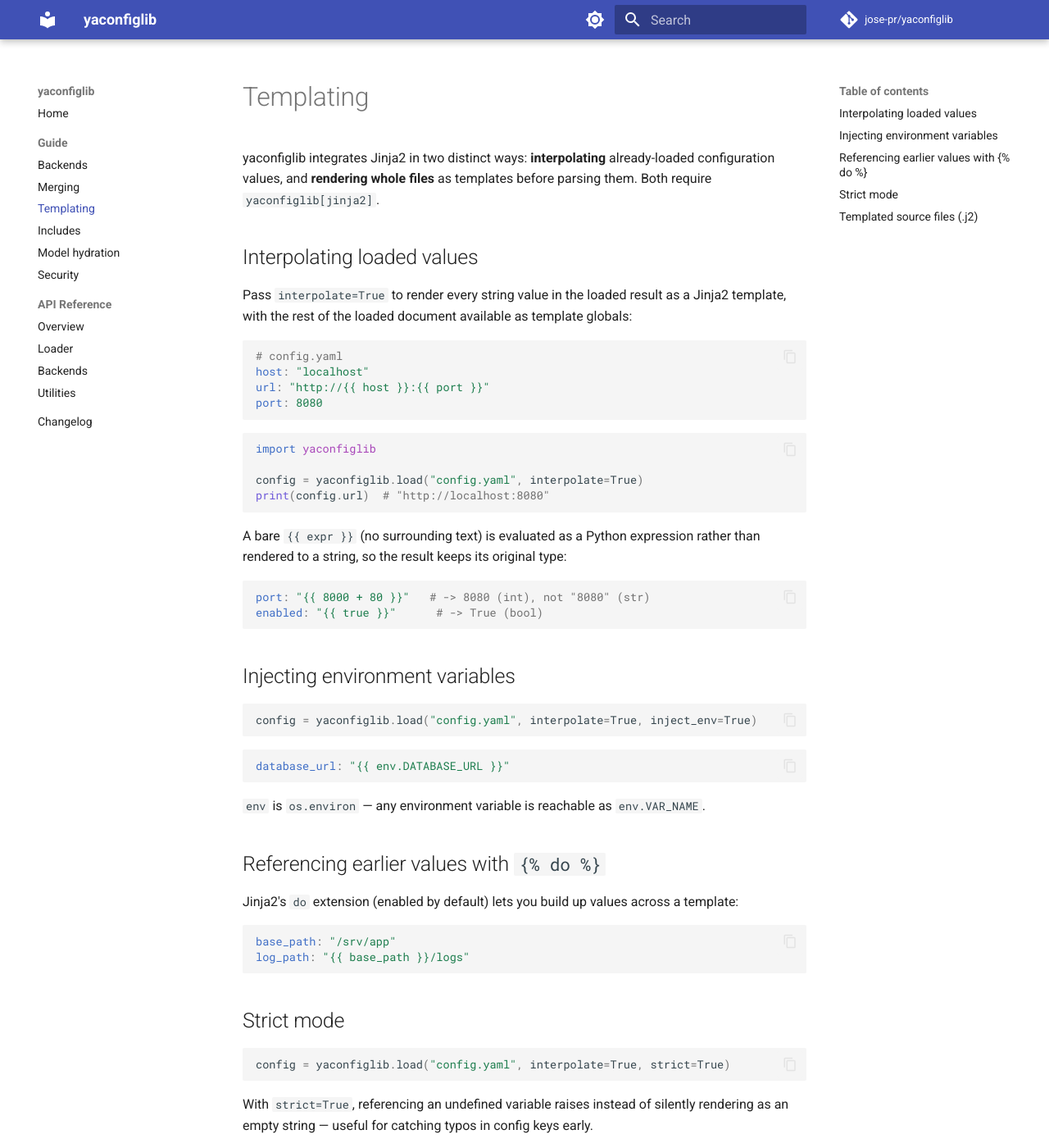
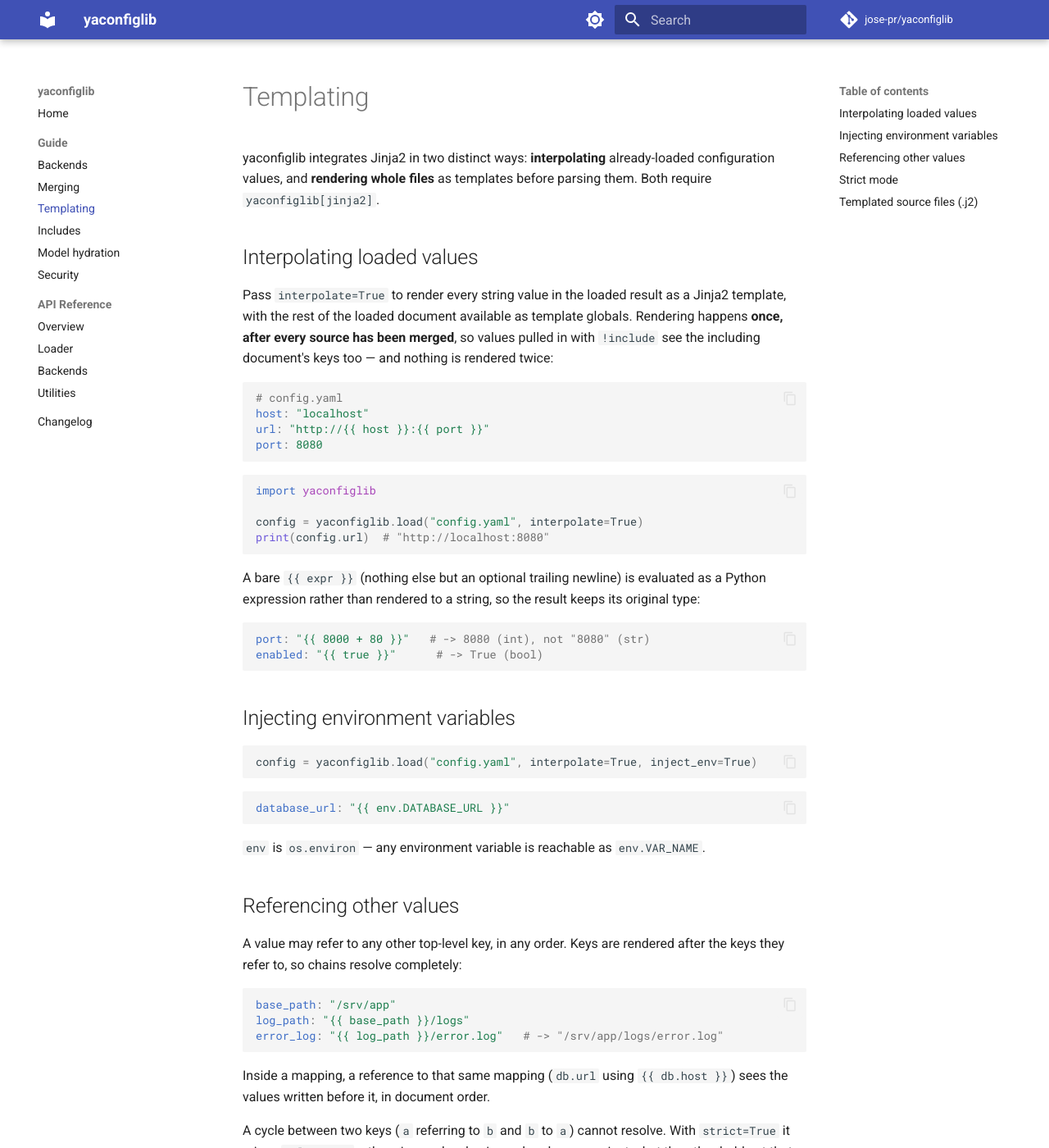
Before and after one commit to jose-pr/yaconfiglib, an MkDocs documentation site: the page built from docs/guide/templating.md, in a window 1280 px wide and 1400 px high. Shown: the whole window at 82% size. Built offline with MkDocs 1.6.1 and Material for MkDocs 9.7.7, drawn with Linux system fonts in a browser that asks for light colours; comment, search, counter and statistics services are not loaded; some of the changed text lies outside the part shown.

Commit message:
docs: describe interpolation as one pass over the merged document
The templating guide said values were rendered "with the rest of the
loaded document available as globals" without saying when, and presented
cross-value references as a {% do %} trick. It now states that rendering
happens once after merging (includes included), that keys may refer to each
other in any order, what a reference cycle does, and how an included file
refers to its own keys.

````diff
--- a/docs/guide/templating.md
+++ b/docs/guide/templating.md
@@ -8,7 +8,9 @@
 
 Pass `interpolate=True` to render every string value in the loaded result
 as a Jinja2 template, with the rest of the loaded document available as
-template globals:
+template globals. Rendering happens **once, after every source has been
+merged**, so values pulled in with `!include` see the including document's
+keys too — and nothing is rendered twice:
 
 ```yaml
 # config.yaml
@@ -24,9 +26,9 @@
 print(config.url)  # "http://localhost:8080"
 ```
 
-A bare `{{ expr }}` (no surrounding text) is evaluated as a Python
-expression rather than rendered to a string, so the result keeps its
-original type:
+A bare `{{ expr }}` (nothing else but an optional trailing newline) is
+evaluated as a Python expression rather than rendered to a string, so the
+result keeps its original type:
 
 ```yaml
 port: "{{ 8000 + 80 }}"   # -> 8080 (int), not "8080" (str)
@@ -46,15 +48,27 @@
 `env` is `os.environ` — any environment variable is reachable as
 `env.VAR_NAME`.
 
-## Referencing earlier values with `{% do %}`
+## Referencing other values
 
-Jinja2's `do` extension (enabled by default) lets you build up values
-across a template:
+A value may refer to any other top-level key, in any order. Keys are
+rendered after the keys they refer to, so chains resolve completely:
 
 ```yaml
 base_path: "/srv/app"
 log_path: "{{ base_path }}/logs"
+error_log: "{{ log_path }}/error.log"   # -> "/srv/app/logs/error.log"
 ```
+
+Inside a mapping, a reference to that same mapping (`db.url` using
+`{{ db.host }}`) sees the values written before it, in document order.
+
+A cycle between two keys (`a` referring to `b` and `b` to `a`) cannot
+resolve. With `strict=True` it raises `ValueError`; otherwise each value is
+rendered once against what the other holds at that moment.
+
+An included file's templates are rendered in the **merged** document, so a
+reference to the included file's own key goes through the key it was
+included under — `{{ svc.name }}`, not `{{ name }}`.
 
 ## Strict mode
 
````
Also changed, not shown: CHANGELOG.md (+15 -0 lines), README.md (+1 -1 lines).
